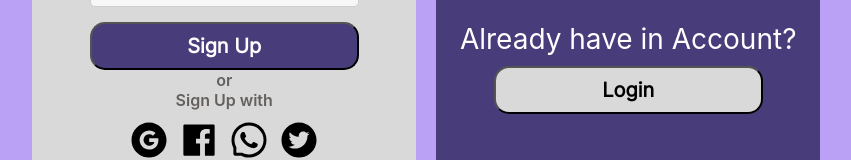
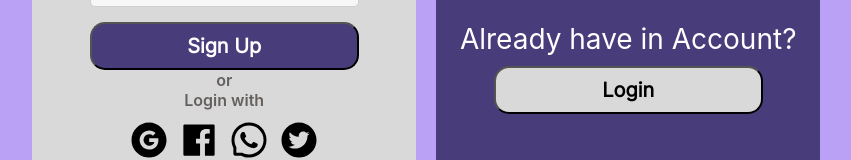
Before and after one commit to Risindu/Expense-Tracker-Web-Application, a React (Create React App) app in the folder client/: page / in a window 1280 px wide. Shown: the part 362-522 px from the top of the page, without its empty margins (211-1062 px from the left). Built offline with nearby package versions, Linux system fonts and the light colour scheme.

Commit message:
Update Signup.jsx
updated signup page

```diff
--- a/client/src/Pages/Signup.jsx
+++ b/client/src/Pages/Signup.jsx
@@ -17,7 +17,7 @@ export default function Signup() {
           <input type="text" placeholder="Confirm Password" className="input" /><br/>
         </div>
         <button className="btn1">Sign Up</button>
-        <p className='para4'>or<br/>Sign Up with</p>
+        <p className='para4'>or<br/>Login with</p>
         <div className="social">
           <AiFillGoogleCircle/>
           <AiFillFacebook/>
```
